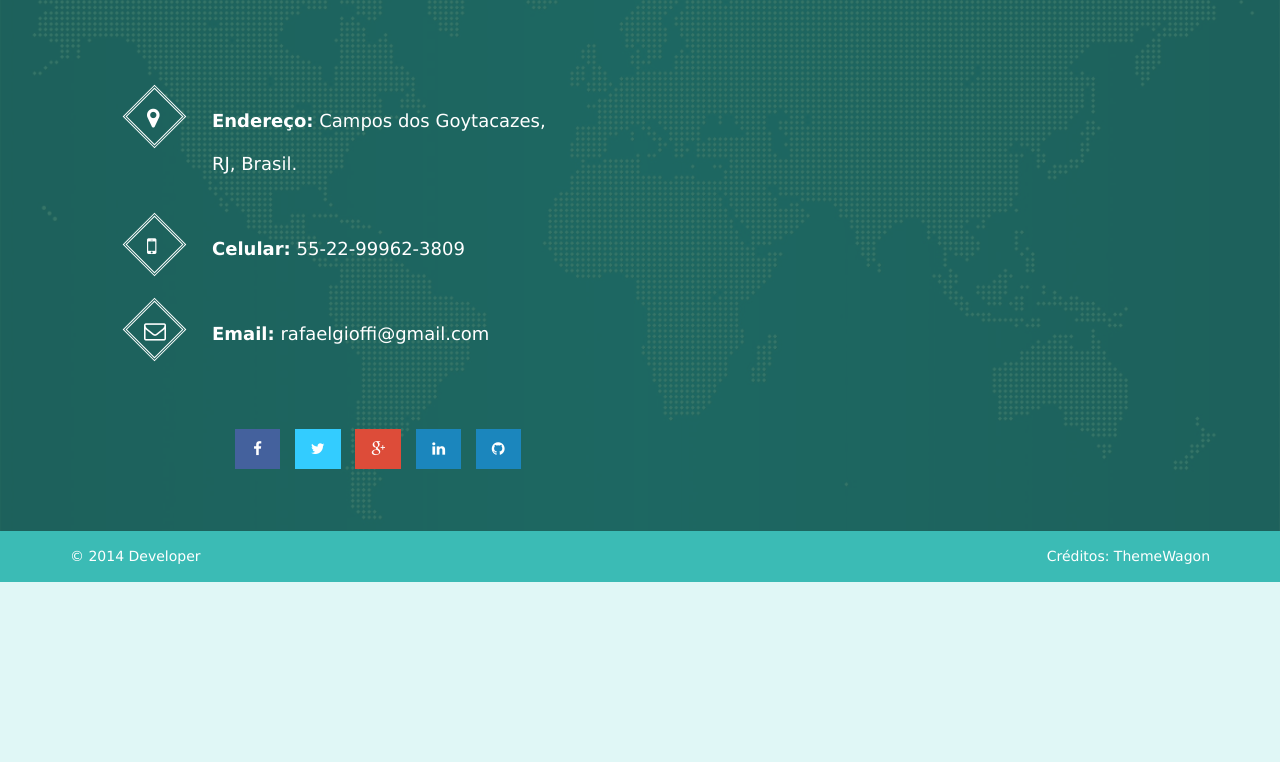
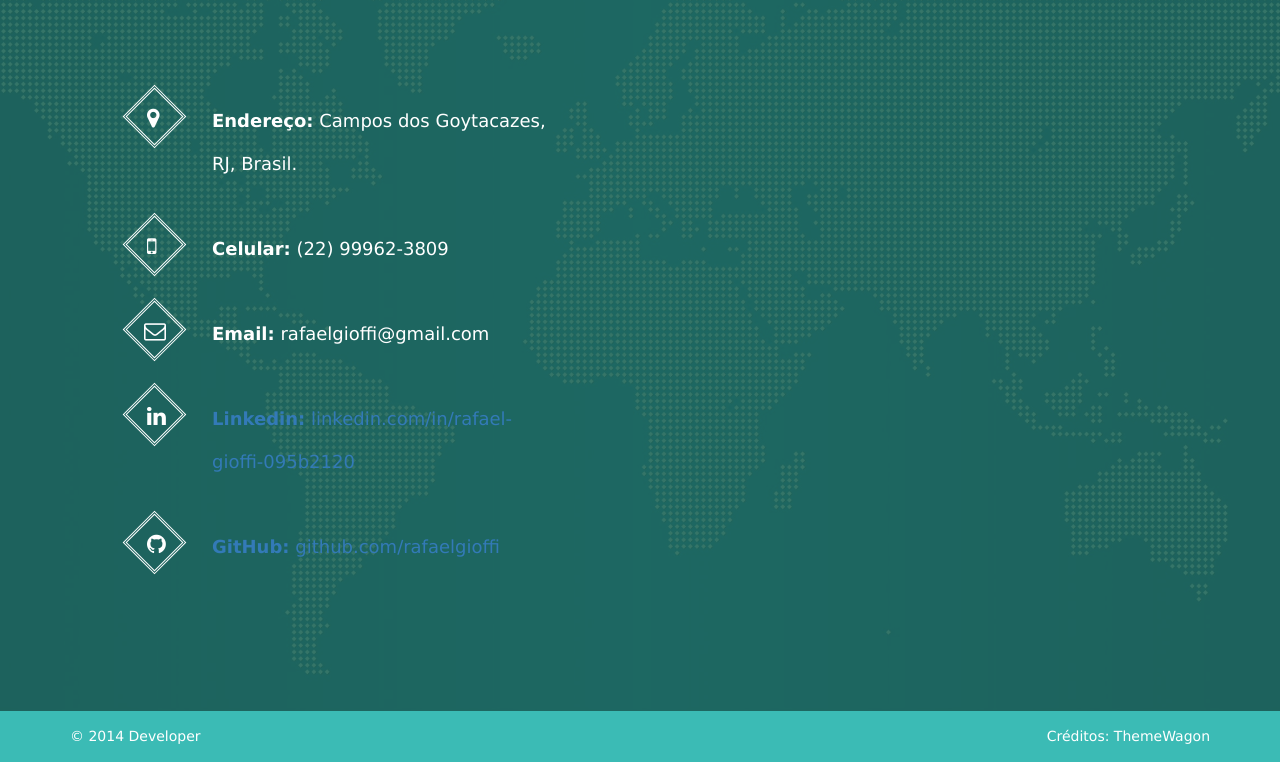
Before and after one commit to rafaelgioffi/rafaelgioffi.github.io, a plain HTML site: page index.html in a window 1280 px wide. Shown: the part 1441-2203 px from the top of the page. Before the commit the page ends 2023 px from the top, so only its background shows below. Drawn offline with nearby package versions, Linux system fonts and the light colour scheme; a web font is replaced by a local one.

Commit message:
Add files via upload

```diff
--- a/index.html
+++ b/index.html
@@ -141,126 +141,6 @@
             </div>
         </div>  <!-- content-block -->
 
-       <!--  <div class="content-block text-center" id="services">
-            <div class="overlay-2">
-                        <header class="block-heading cleafix">
-                            <h1>More About Me</h1>
-                            <p>Lorem Ipsum Text</p>
-                        </header>
-                        <div class="block-content">
-                            <div class="container">
-                                <div class="row">
-                                    <div class="col-md-12">
-                                <div class="row ">
-                                    <div class="col-sm-4">
-                                        <h4 class="pro-stat">Completed Project</h4>
-                                        <h2 class="proj-name count1 count-timer" >020</h2>
-                                    </div>
-                                    <div class="col-sm-4">
-                                        <h4 class="pro-stat">Working Project</h4>
-                                        <h2 class="proj-name count2">9</h2>
-                                    </div>
-                                    <div class="col-sm-4">
-                                        <h4 class="pro-stat">Top Rated Project</h4>
-                                        <h2 class="proj-name count3">015</h2>
-                                    </div>
-                                </div>
-                                    </div>
-                                </div>
-                            </div>
-                        </div>
-                    </div>    overlay-2
-        </div>   content-block
-    -->
-<!--
-        <div id="services" class="content-block">
-            <div id="numbers" class="parallax">
-                <div class="overlay">
-                     title
-                    <div class="container-fluid numbers-title">
-                        <div class="container">
-                            <div class="row block-heading">
-                                <h1>Some Cool Facts About Me</h1>
-                            </div>
-                        </div>
-                    </div>
-                    <div class="container-fluid">
-                         number list
-                        <ul class="numbersList">
-                            <li class="col-md-2 col-sm-4 col-xs-6">
-                                <h4> Conferences </h4>
-                                <span id="number1" class="count1 count-timer">101</span>
-                            </li>
-                            <li class="col-md-2 col-sm-4 col-xs-6">
-                                <h4> Lines of Code</h4>
-                                <span id="number2" class="count2">92</span>
-                            </li>
-                            <li class="col-md-2 col-sm-4 col-xs-6">
-                                <h4> Hours of Work</h4>
-                                <span id="number3"  class="count3">54</span>
-                            </li>
-                            <li class="col-md-2 col-sm-4 col-xs-6">
-                                <h4> Repositories in Git</h4>
-                                <span id="number4" class="count4">99</span>
-                            </li>
-                            <li class="col-md-2 col-sm-4 col-xs-6">
-                                <h4> Mobile APP</h4>
-                                <span id="number5" class="count5">124</span>
-                            </li>
-                            <li class="col-md-2 col-sm-4 col-xs-6">
-                                <h4> Happy Client </h4>
-                                <span id="number6" class="count6">45</span>
-                            </li>
-                        </ul> numbersList end
-                    </div> container-fluid end
-                </div> overlay end
-            </div>
-        </div>
-
-
-
-
-        <div class="content-block" id="testimonials">
-            <header class="block-heading cleafix text-center">
-                <h1>What Clients Say</h1>
-                 <p>Lorem Ipsum Text</p>
-            </header>
-            <div class="block-content text-center">
-                <div class="container">
-                    <div class="row">
-                        <div class="col-md-6 col-md-offset-3">
-                        	<div class="owl-carousel">
-								<div class="owl-item">
-									<div class="testimonial">
-                                        <img alt="Client Photo" src="img/testimonial_31-190x190.jpg">
-                                        <p>In at accumsan risus. Nam id volutpat ante. Etiam vel mi mattis, vulputate nunc nec, sodales nibh. Etiam nulla magna, gravida eget ultricies sit amet.</p>
-                                        <strong>Jhon Doe</strong><br>
-                                        <span>Head of Ideas, Technext</span>
-                                    </div>
-								</div>	 owl-item
-								<div class="owl-item">
-									<div class="testimonial">
-                                        <img alt="Client Photo" src="img/testimonial_11-190x190.jpg">
-                                        <p>In at accumsan risus. Nam id volutpat ante. Etiam vel mi mattis, vulputate nunc nec, sodales nibh. Etiam nulla magna, gravida eget ultricies sit amet.</p>
-                                        <strong>Jane Doe</strong><br>
-                                        <span>CEO, Apple Inc</span>
-                                    </div>
-								</div>	 owl-item
-								<div class="owl-item">
-									<div class="testimonial">
-                                        <img alt="Client Photo" src="img/testimonial_22-190x190.jpg">
-                                        <p>In at accumsan risus. Nam id volutpat ante. Etiam vel mi mattis, vulputate nunc nec, sodales nibh. Etiam nulla magna, gravida eget ultricies sit amet.</p>
-                                        <strong>Albert Doe</strong><br>
-                                        <span>Team Lead, Design Studio</span>
-                                    </div>
-								</div>	<!-- owl-item
-							</div>	<!-- owl-carousel
-						</div>	<!-- col-md-12
-                    </div>	<!-- row
-                </div>	<!-- container
-            </div>	<!-- block-content
-        </div>	<!-- content-block
--->
         <div class="content-block" id="contact">
             <div class="overlay-3">
                 <header class="block-heading cleafix text-center">
@@ -297,7 +177,7 @@
                                                     <div class="sqaure-nebir"></div>
                                                     <i class="fa fa-mobile"></i>
                                                 </div>
-                                                <p><strong> Celular:</strong> 55-22-99962-3809 </p>
+                                                <p><strong> Celular:</strong> (22) 99962-3809 </p>
                                             </div>
                                             <div class="clearfix">
                                                 <div class="rotated-icon">
@@ -308,16 +188,40 @@
                                                     <strong> Email:</strong> rafaelgioffi@gmail.com
                                                 </p>
                                             </div>
+                                            <div class="clearfix">
+                                                <div class="rotated-icon">
+                                                    <div class="sqaure-nebir"></div>
+                                                    <i class="fa fa-linkedin"></i>
+                                                </div>
+                                                <a href="https://www.linkedin.com/in/rafael-gioffi-095b2120">
+                                                    <p >
+                                                        <strong> Linkedin:</strong> linkedin.com/in/rafael-gioffi-095b2120
+                                                    </p>
+                                                </a>
+                                            </div>
+                                            <div class="clearfix">
+                                                <div class="rotated-icon">
+                                                    <div class="sqaure-nebir"></div>
+                                                    <i class="fa fa-github"></i>
+                                                </div>
+                                                <a href="https://github.com/rafaelgioffi">
+                                                    <p >
+                                                        <strong> GitHub:</strong> github.com/rafaelgioffi
+                                                    </p>
+                                                </a>
+                                            </div>
                                         </div>
                                     </div>
                                 </div>
                                 <div class="row">
                                     <ul class="social-box">
+                                        <!--
                                         <li><a class="facebook-icon" href="#"><i class="fa fa-facebook"></i></a></li>
                                         <li><a class="twitter-icon" href="#"><i class="fa fa-twitter"></i></a></li>
                                         <li><a class="g-plus-icon" href="#"><i class="fa fa-google-plus"></i></a></li>
-                                        <li><a class="linkedin-icon" href="#"><i class="fa fa-linkedin"></i></a></li>
-                                        <li><a class="linkedin-icon" href="#"><i class="fa fa-github"></i></a></li>
+                                        <li><a class="linkedin-icon" href="https://www.linkedin.com/in/rafael-gioffi-095b2120"><i class="fa fa-linkedin"></i></a></li>
+                                        <li><a class="linkedin-icon" href="https://github.com/rafaelgioffi"><i class="fa fa-github"></i></a></li>
+                                    -->
                                     </ul>
                                 </div>
                             </div>
@@ -326,6 +230,7 @@
                 </div>	<!-- block-content -->
             </div>	<!-- overlay-3 -->
         </div>	<!-- content-block -->
+
 
         <footer id="site-footer">
             <div class="container">
```
